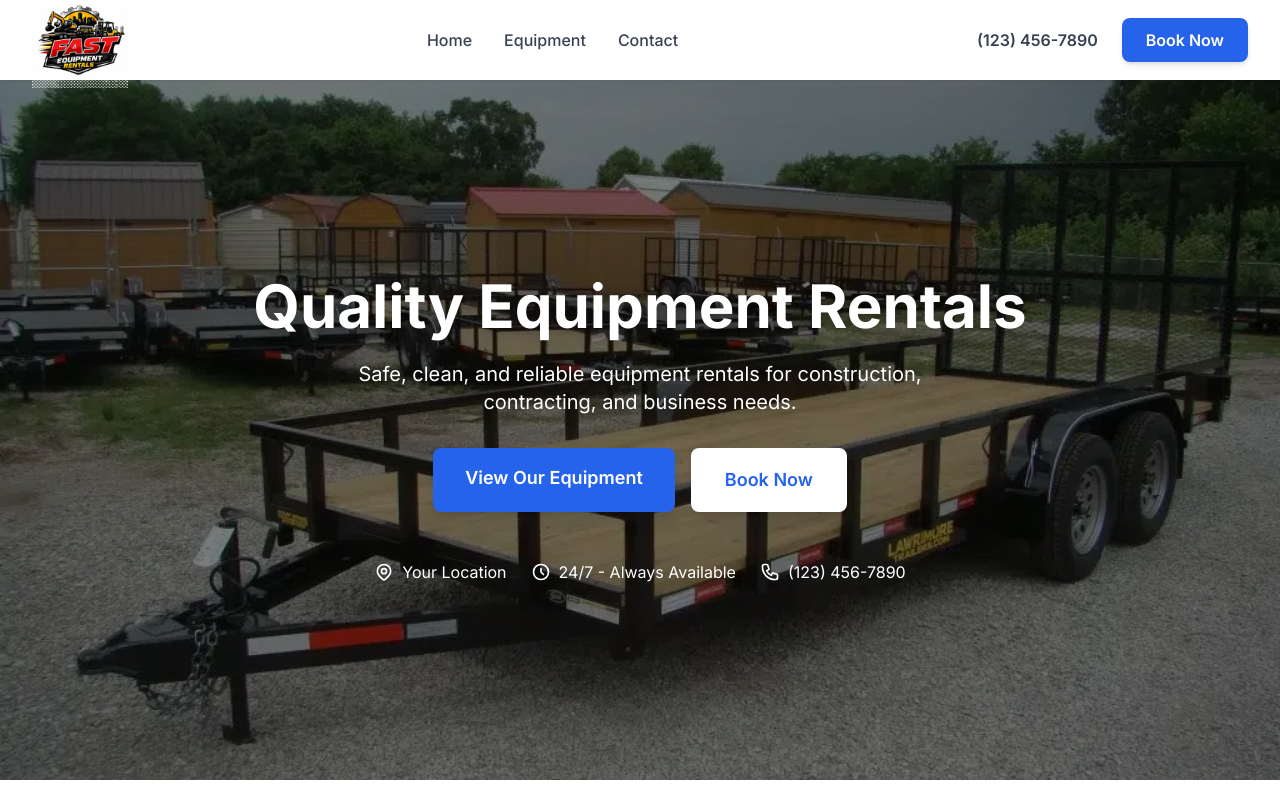
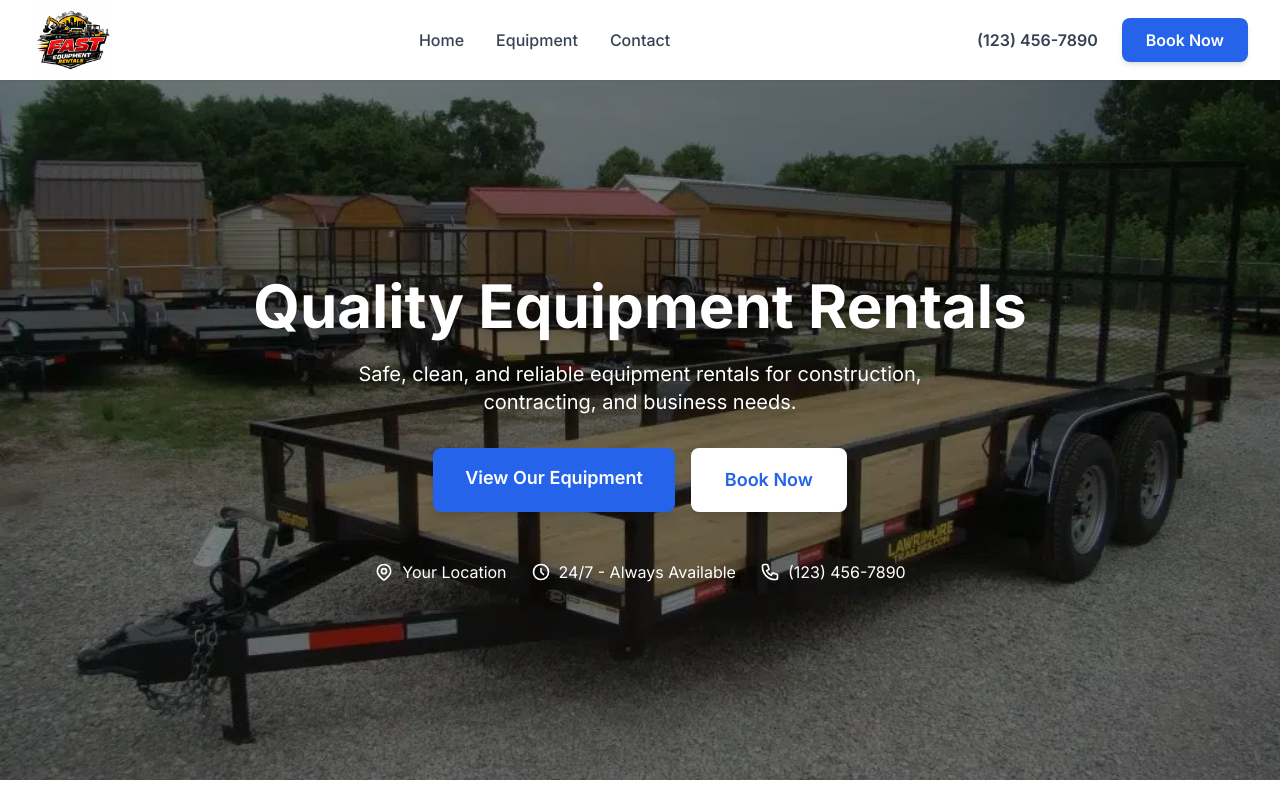
Before and after one commit to SFitz911/Fast_Equipment_Rentals, a Next.js app: page / in a window 1280 px wide. Shown: the top 800 px of the page. Built offline with nearby package versions, Linux system fonts and the light colour scheme.

Commit message:
Reduce header logo size by ~12.5%

```diff
--- a/components/Header.tsx
+++ b/components/Header.tsx
@@ -17,9 +17,9 @@ export default function Header() {
               <Image
                 src="/images/logos/fast-equipment-rentals-transparent.png"
                 alt="Fast Equipment Rentals"
-                width={400}
-                height={120}
-                className="h-24 w-auto object-contain"
+                width={350}
+                height={105}
+                className="h-20 w-auto object-contain"
                 priority
               />
             </Link>
```
